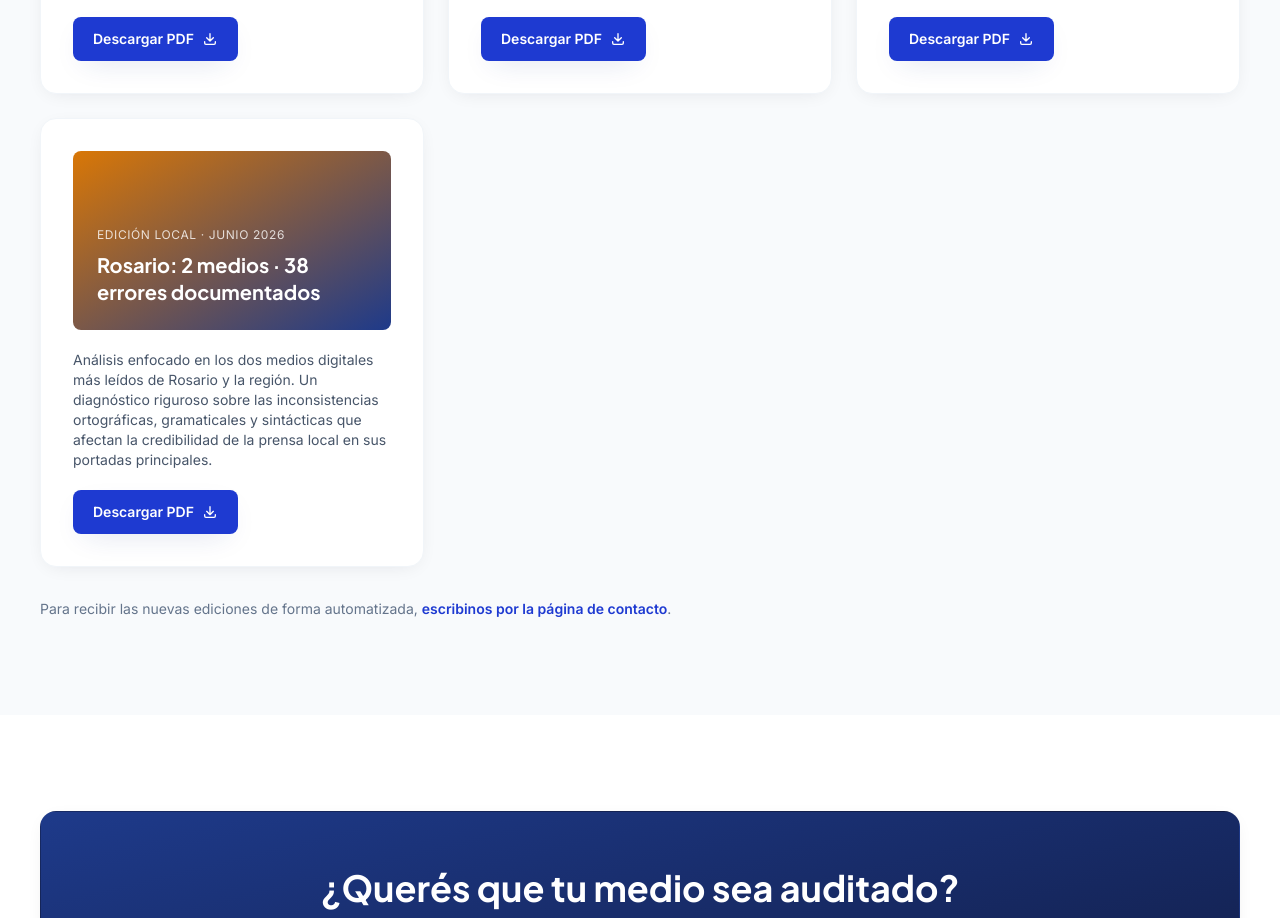
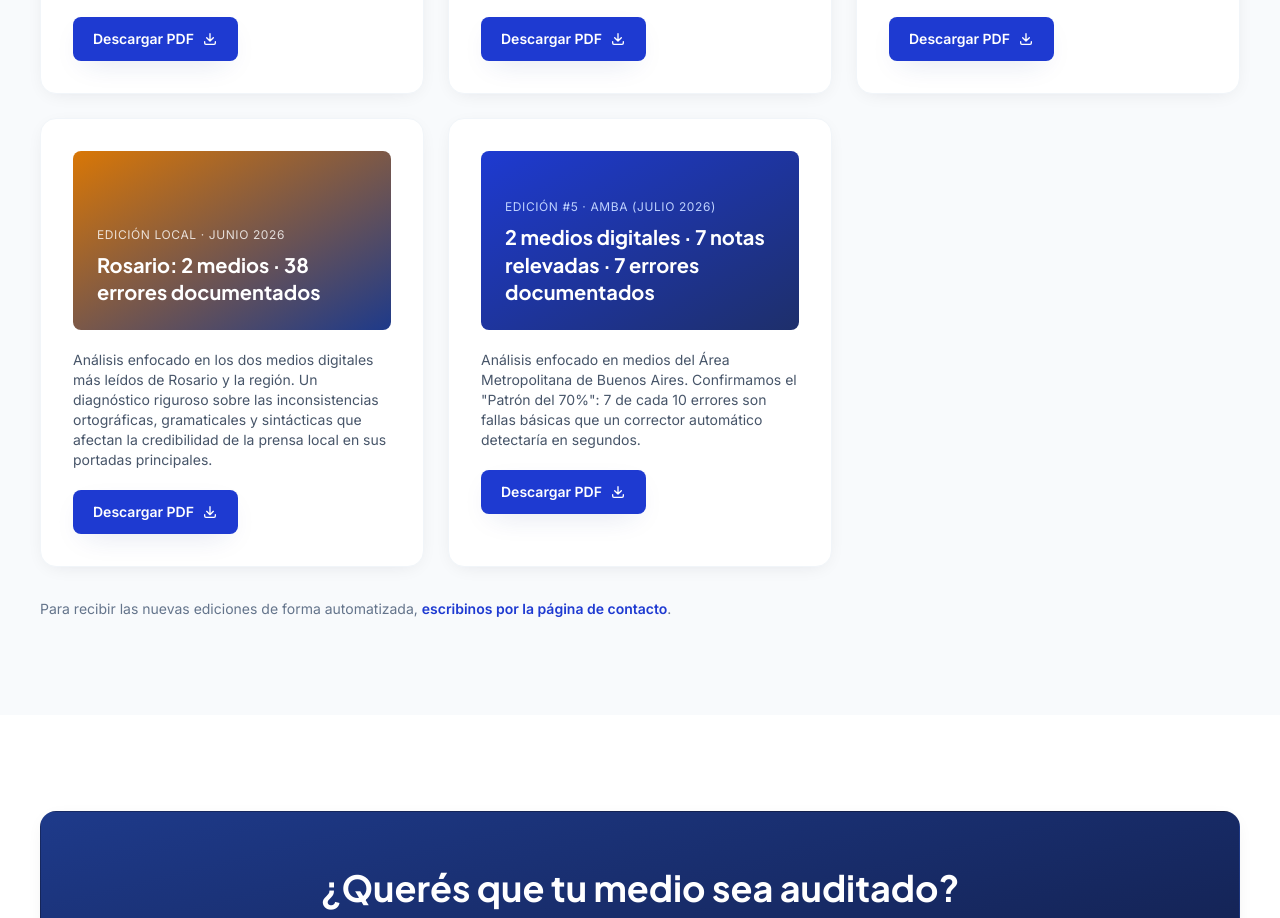
Before and after one commit to martinobenito/-verificadocs-website, a website: page public/radar.html in a window 1280 px wide. Shown: the part 1586-2504 px from the top of the page. Drawn offline with nearby package versions, Linux system fonts and the light colour scheme; files that its build step writes are made by us from their sources.

Commit message:
Update radar.html : Agregar tarjeta Radar Editorial #5 (Edición AMBA)

```diff
--- a/public/radar.html
+++ b/public/radar.html
@@ -249,6 +249,24 @@
                 </a>
             </div>
         </article>
+                  <!-- Edición #5: AMBA (Julio 2026) -->
+        <article class="card">
+            <div class="aspect-[16/9] rounded-lg bg-gradient-to-br from-brand-700 to-brand-900 flex items-end p-6 text-white">
+              <div>
+                <p class="text-xs uppercase tracking-wider text-brand-200">Edición #5 · AMBA (Julio 2026)</p>
+                <h3 class="mt-2 font-bold text-xl leading-snug text-white">2 medios digitales · 7 notas relevadas · 7 errores documentados</h3>
+              </div>
+            </div>
+            <p class="mt-5 text-sm text-slate-600">Análisis enfocado en medios del Área Metropolitana de Buenos Aires. Confirmamos el "Patrón del 70%": 7 de cada 10 errores son fallas básicas que un corrector automático detectaría en segundos.</p>
+            <div class="mt-5">
+              <a href="assets/radar/radar-editorial-5-amba-julio-2026.pdf" class="btn-primary" download>
+                Descargar PDF
+                <svg xmlns="http://www.w3.org/2000/svg" class="h-4 w-4" fill="none" viewBox="0 0 24 24" stroke="currentColor" stroke-width="2">
+                  <path stroke-linecap="round" stroke-linejoin="round" d="M4 16v2a2 2 0 002 2h12a2 2 0 002-2v-2M7 10l5 5m0 0l5-5m-5 5V4" />
+                </svg>
+              </a>
+            </div>
+        </article>
 
         </div>
 
```
